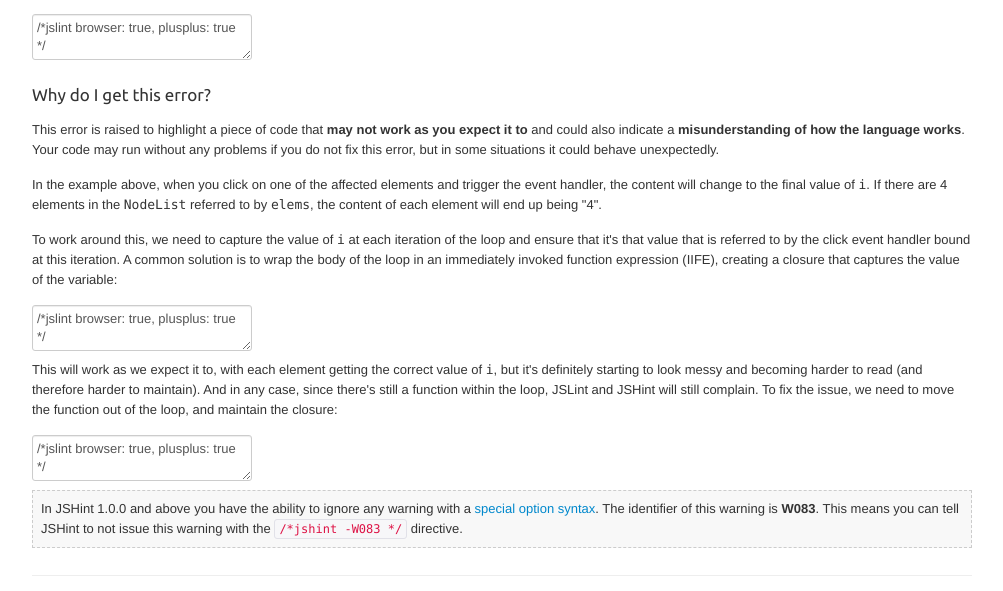
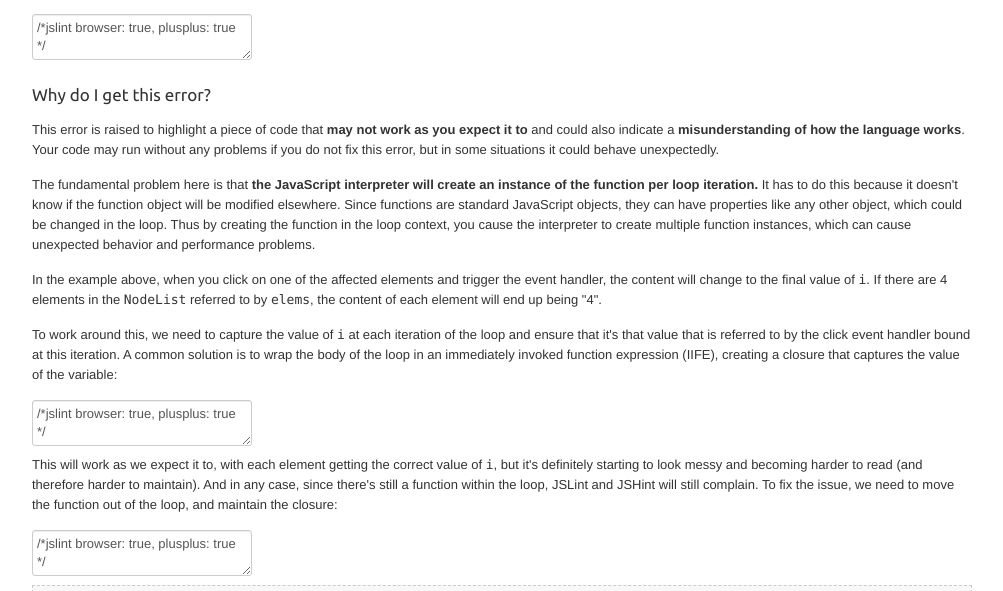
Before and after one commit to jamesallardice/jslint-error-explanations, a Jekyll site: the page built from _posts/1909-01-01-dont-make-functions-within-a-loop.html, in a window 1280 px wide and 1339 px high, cut to the strip 320-911 px from the top of the window. Shown: the whole strip, without its empty margins (138-1141 px from the left). Built offline with Jekyll 4.4.1, drawn with Linux system fonts in a browser that asks for light colours; nearby versions of some CDN libraries; comment, search, counter and statistics services are not loaded.

Commit message:
Adding some additional information to the don't make functions within a loop explanation

```diff
--- a/_posts/1909-01-01-dont-make-functions-within-a-loop.html
+++ b/_posts/1909-01-01-dont-make-functions-within-a-loop.html
@@ -26,6 +26,14 @@ for (i = 0; i < elems.length; i++) {
 </p>
 <p>
     This error is raised to highlight a piece of code that <strong>may not work as you expect it to</strong> and could also indicate a <strong>misunderstanding of how the language works</strong>. Your code may run without any problems if you do not fix this error, but in some situations it could behave unexpectedly.
+</p>
+<p>
+    The fundamental problem here is that
+    <strong>the JavaScript interpreter will create an instance of the function per loop iteration.</strong>
+    It has to do this because it doesn't know if the function object will be modified elsewhere. Since functions are standard
+    JavaScript objects, they can have properties like any other object, which could be changed in the loop.  Thus by creating
+    the function in the loop context, you cause the interpreter to create multiple function instances, which can cause
+    unexpected behavior and performance problems.
 </p>
 <p>
     In the example above, when you click on one of the affected elements and trigger the event handler, the content will change to the final value of <span class="code">i</span>. If there are 4 elements in the <span class="code">NodeList</span> referred to by <span class="code">elems</span>, the content of each element will end up being "4".
```
